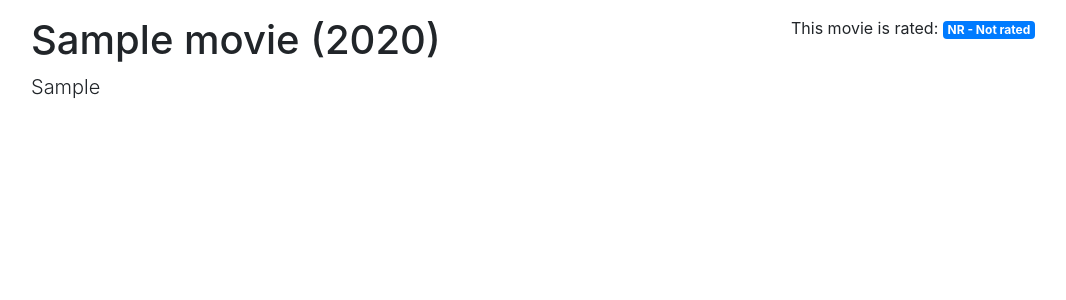
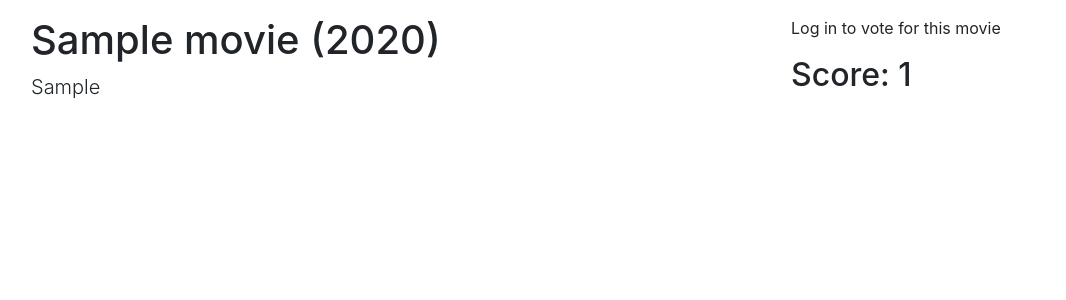
Before and after one commit to Yuranous/mymdb_petproject, a Django app: page /movie/1 in a window 1280 px wide. Shown: the part 40-340 px from the top of the page, without its empty margins (54-1120 px from the left). Run offline with Django 3.2, Linux system fonts and the light colour scheme; tables that the repository leaves empty hold one stand-in row (values such as "Sample post"); some libraries are stand-ins or nearby versions.

Commit message:
Added Users and Vote system

```diff
--- a/core/models.py
+++ b/core/models.py
@@ -1,4 +1,8 @@
+from django import forms
+from django.conf import settings
+from django.contrib.auth import get_user_model
 from django.db import models
+from django.db.models import Sum
 
 
 class MovieManager(models.Manager):
@@ -8,6 +12,11 @@ class MovieManager(models.Manager):
             'director')
         qs = qs.prefetch_related(
             'writers', 'actors')
+        return qs
+
+    def all_with_related_persons_and_score(self):
+        qs = self.all_with_related_persons()
+        qs = qs.annotate(score=Sum('vote__value'))
         return qs
 
 
@@ -122,3 +131,69 @@ class Role(models.Model):
             'person',
             'name'
         )
+
+
+class VoteManager(models.Manager):
+    def get_vote_or_unsaved_blank_vote(self, movie, user):
+        try:
+            return Vote.objects.get(
+                movie=movie,
+                user=user
+            )
+        except Vote.DoesNotExist:
+            return Vote(
+                movie=movie,
+                user=user
+            )
+
+
+class Vote(models.Model):
+    UP = 1
+    DOWN = -1
+    VALUE_CHOICES = (
+        (UP, '👍'),
+        (DOWN, '👎'),
+    )
+    value = models.SmallIntegerField(
+        choices=VALUE_CHOICES,
+    )
+    user = models.ForeignKey(
+        settings.AUTH_USER_MODEL,
+        on_delete=models.CASCADE,
+    )
+    movie = models.ForeignKey(
+        Movie,
+        on_delete=models.CASCADE,
+    )
+    voted_on = models.DateTimeField(
+        auto_now=True
+    )
+
+    objects = VoteManager()
+
+    class Meta:
+        unique_together = ('user', 'movie')
+
+
+class VoteForm(forms.ModelForm):
+    user = forms.ModelChoiceField(
+        widget=forms.HiddenInput,
+        queryset=get_user_model().objects.all(),
+        disabled=True,
+    )
+    movie = forms.ModelChoiceField(
+        widget=forms.HiddenInput,
+        queryset=Movie.objects.all(),
+        disabled=True
+    )
+    value = forms.ChoiceField(
+        label='Vote',
+        widget=forms.RadioSelect,
+        choices=Vote.VALUE_CHOICES,
+    )
+
+    class Meta:
+        model = Vote
+        fields = (
+            'value', 'user', 'movie'
+        )
--- a/core/templates/core/movie_detail.html
+++ b/core/templates/core/movie_detail.html
@@ -12,10 +12,24 @@
 {% endblock %}
 
 {% block sidebar %}
-<div>
-    This movie is rated:
-    <span class="badge badge-primary">
-        {{ object.get_rating_display }}
-    </span>
-</div>
+    {# rating div omitted #}
+        <div>
+            {% if vote_form %}
+                <form method="post"
+                      action="{{ vote_form_url }}">
+                    {% csrf_token %}
+                    {{ vote_form.as_p }}
+                    <button class="btn btn-primary">
+                        Vote
+                    </button>
+                </form>
+            {% else %}
+                <p>Log in to vote for this movie</p>
+            {% endif %}
+        </div>
+        <div>
+            <h2>
+                Score: {{ object.score|default_if_none:'TBD' }}
+            </h2>
+        </div>
 {% endblock %}
--- a/core/urls.py
+++ b/core/urls.py
@@ -10,4 +10,10 @@ urlpatterns = [
     path('movie/<int:pk>',
          views.MovieDetail.as_view(),
          name='MovieDetail'),
+    path('movie/<int:movie_id>/vote',
+         views.CreateVote.as_view(),
+         name='CreateView'),
+    path('movie/<int:movie_id>/vote/<int:pk>',
+         views.UpdateVote.as_view(),
+         name='UpdateVote'),
 ]
--- a/core/views.py
+++ b/core/views.py
@@ -1,10 +1,75 @@
+from django.core.exceptions import PermissionDenied
 from django.shortcuts import render
+from django.contrib.auth.mixins import (
+    LoginRequiredMixin,
+)
+from django.shortcuts import redirect
+from django.urls import reverse
 from django.views.generic import (
     ListView,
     DetailView,
+    CreateView, UpdateView,
 )
 
-from core.models import Movie, Person
+from core.models import Movie, Person, Vote, VoteForm
+
+
+class UpdateVote(LoginRequiredMixin, UpdateView):
+    form_class = VoteForm
+    queryset = Vote.objects.all()
+
+    def get_object(self, queryset=None):
+        vote = super().get_object(
+            queryset
+        )
+        user = self.request.user
+        if vote.user != user:
+            raise PermissionDenied(
+                'cannot change another user\'s vote'
+            )
+        return vote
+
+    def get_success_url(self):
+        movie_id = self.object.movie.id
+        return reverse(
+            'core:MovieDetail',
+            kwargs={'pk': movie_id}
+        )
+
+    def render_to_response(self, context, **response_kwargs):
+        movie_id = context['object'].id
+        movie_detail_url = reverse(
+            'core:MovieDetail',
+            kwargs={'pk': movie_id}
+        )
+        return redirect(to=movie_detail_url)
+
+
+class CreateVote(LoginRequiredMixin, CreateView):
+    form_class = VoteForm
+
+    def get_initial(self):
+        initial = super().get_initial()
+        initial['user'] = self.request.user.id
+        initial['movie'] = self.kwargs['movie_id']
+        return initial
+
+    def get_success_url(self):
+        movie_id = self.object.movie.id
+        return reverse(
+            'core:MovieDetail',
+            kwargs={
+                'pk': movie_id
+            }
+        )
+
+    def render_to_response(self, context, **response_kwargs):
+        movie_id = context['object'].id
+        movie_detail_url = reverse(
+            'core:MovieDetail',
+            kwargs={'pk': movie_id}
+        )
+        return redirect(to=movie_detail_url)
 
 
 class MovieList(ListView):
@@ -14,7 +79,36 @@ class MovieList(ListView):
 
 class MovieDetail(DetailView):
     model = Movie
-    queryset = Movie.objects.all_with_related_persons()
+    queryset = Movie.objects.all_with_related_persons_and_score()
+
+    def get_context_data(self, **kwargs):
+        ctx = super().get_context_data(**kwargs)
+        if self.request.user.is_authenticated:
+            vote = Vote.objects.get_vote_or_unsaved_blank_vote(
+                movie=self.object,
+                user=self.request.user
+            )
+            if vote.id:
+                vote_form_url = reverse(
+                    'core:UpdateVote',
+                    kwargs={
+                        'movie_id': vote.movie.id,
+                        'pk': vote.id
+                    }
+                )
+            else:
+                vote_form_url = (
+                    reverse(
+                        'core:CreateView',
+                        kwargs={
+                            'movie_id': self.object.id
+                        }
+                    )
+                )
+            vote_form = VoteForm(instance=vote)
+            ctx['vote_form'] = vote_form
+            ctx['vote_form_url'] = vote_form_url
+        return ctx
 
 
 class PersonDetail(DetailView):
--- a/mymdb_petproject/settings.py
+++ b/mymdb_petproject/settings.py
@@ -13,6 +13,7 @@ import os
 from pathlib import Path
 
 # Build paths inside the project like this: BASE_DIR / 'subdir'.
+
 BASE_DIR = Path(__file__).resolve(strict=True).parent.parent
 
 
@@ -23,7 +24,7 @@ BASE_DIR = Path(__file__).resolve(strict=True).parent.parent
 SECRET_KEY = 'n+u&ezc@3gc=bjdgc3p=!*em*#^o_4i7t9ohan7mndj6q2nbw0'
 
 # SECURITY WARNING: don't run with debug turned on in production!
-DEBUG = False
+DEBUG = True
 
 ALLOWED_HOSTS = [
     'localhost',
@@ -34,6 +35,7 @@ ALLOWED_HOSTS = [
 # Application definition
 
 INSTALLED_APPS = [
+    'user',
     'core',
     'django.contrib.admin',
     'django.contrib.auth',
@@ -89,6 +91,7 @@ DATABASES = {
     }
 }
 
+LOGIN_REDIRECT_URL = 'user:Login'
 
 # Password validation
 # https://docs.djangoproject.com/en/3.1/ref/settings/#auth-password-validators
--- a/mymdb_petproject/urls.py
+++ b/mymdb_petproject/urls.py
@@ -17,9 +17,12 @@ from django.contrib import admin
 from django.urls import path, include
 
 import core.urls
+import user.urls
 
 urlpatterns = [
     path('admin/', admin.site.urls),
     path('', include(
-        core.urls, namespace='core', )),
+        core.urls, namespace='core',)),
+    path('user/', include(
+        user.urls, namespace='user')),
 ]
--- /dev/null
+++ b/user/urls.py
@@ -0,0 +1,17 @@
+from django.urls import path
+from django.contrib.auth import views as auth_views
+
+from user import views
+
+app_name = 'user'
+urlpatterns = [
+    path('register',
+         views.RegisterView.as_view(),
+         name='register'),
+    path('login/',
+         auth_views.LoginView.as_view(),
+         name='login'),
+    path('logout/',
+         auth_views.LogoutView.as_view(),
+         name='logout'),
+]
```
Also changed, not shown: user/templates/registration/login.html (added, +16 -0 lines), user/templates/user/register.html (added, +14 -0 lines).
